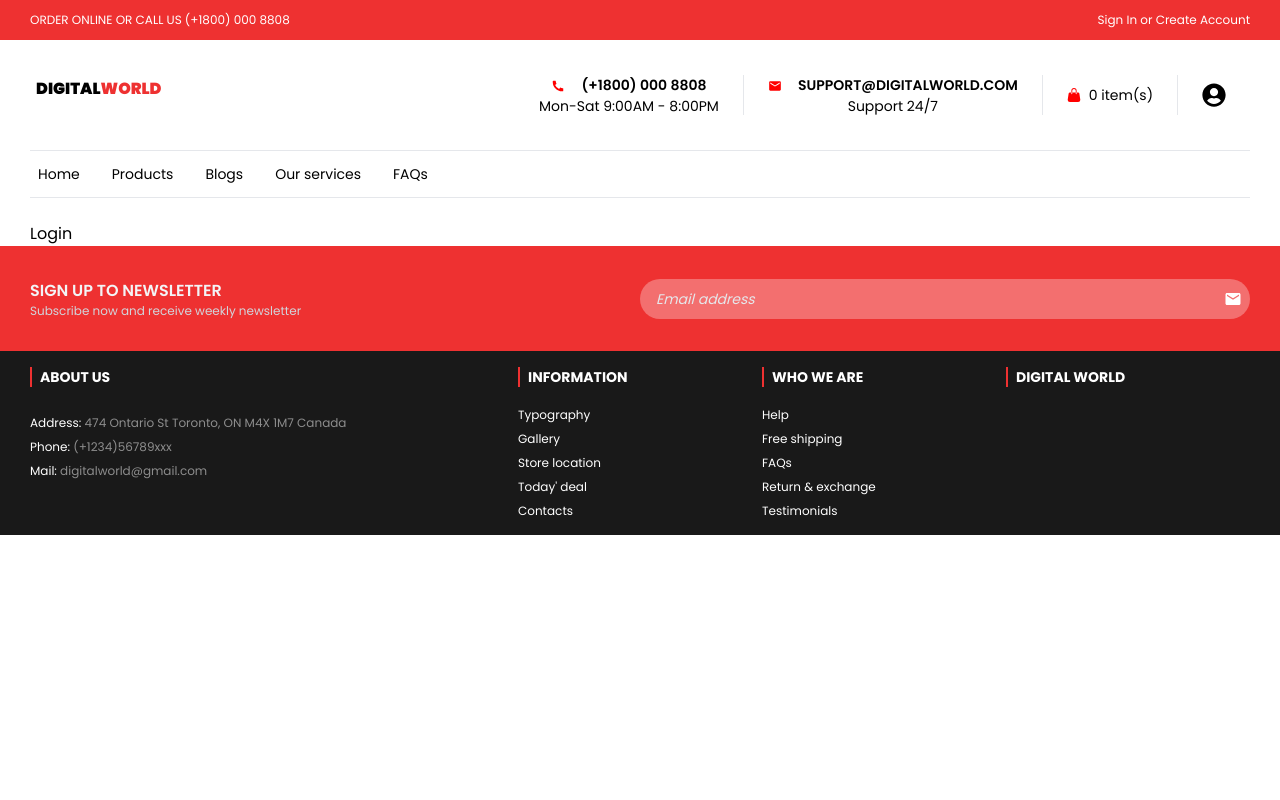
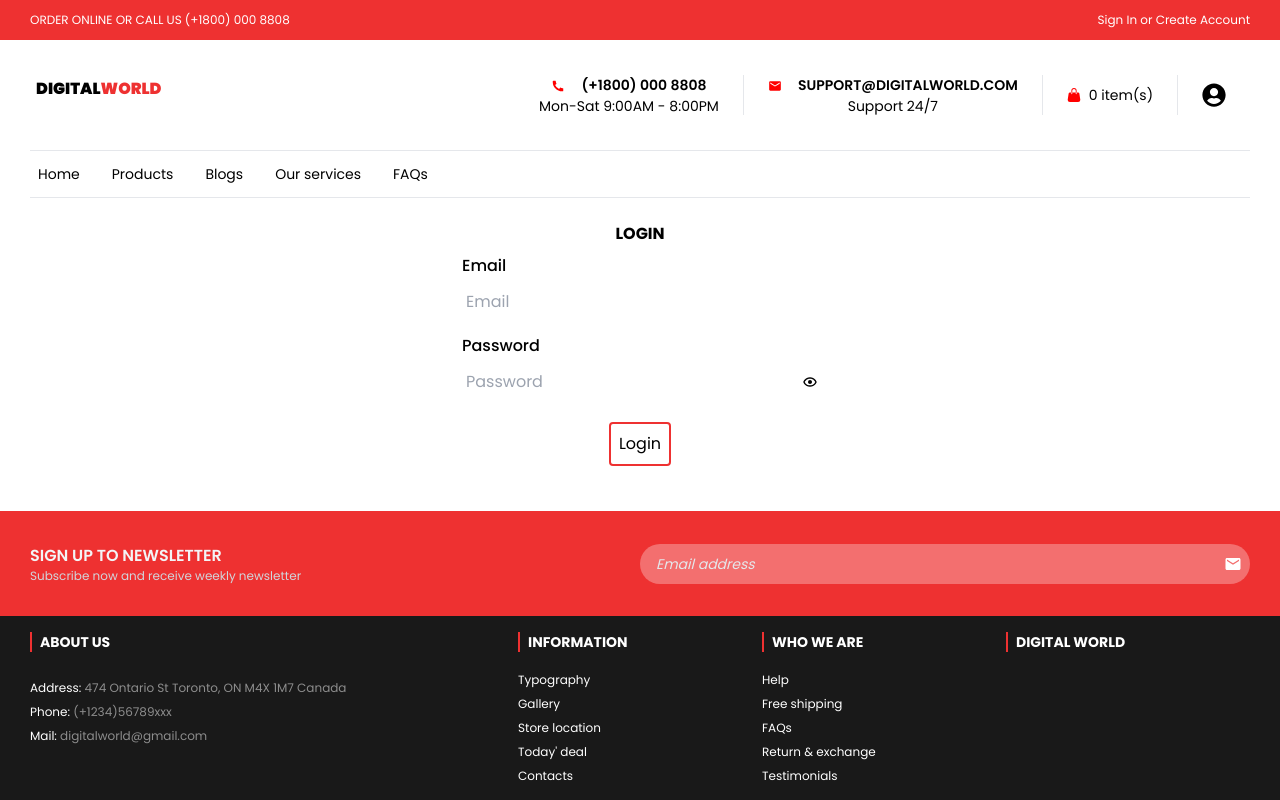
Before and after one commit to huy232/e-commercial-stack, a Next.js app in the folder client/: page /login in a window 1280 px wide. Built offline with nearby package versions, Linux system fonts and the light colour scheme; no server answers.

Commit message:
Add a login form using useForm

```diff
--- a/client/app/(public)/login/page.tsx
+++ b/client/app/(public)/login/page.tsx
@@ -1,3 +1,9 @@
+import { LoginForm } from "@/app/components"
+
 export default function Home() {
-	return <main>Login</main>
+	return (
+		<section className="flex items-center justify-center h-full">
+			<LoginForm />
+		</section>
+	)
 }
--- /dev/null
+++ b/client/app/components/LoginForm/index.tsx
@@ -0,0 +1,84 @@
+"use client"
+
+import { useForm } from "react-hook-form"
+import { BiShow, BiHide } from "@/assets/icons"
+import { useState } from "react"
+
+const LoginForm = () => {
+	const {
+		register,
+		handleSubmit,
+		formState: { errors },
+	} = useForm()
+
+	const [passwordVisible, setPasswordVisible] = useState(false)
+
+	const togglePasswordVisibility = () => {
+		const passwordInput = document.getElementById(
+			"password"
+		) as HTMLInputElement
+
+		if (passwordInput) {
+			passwordInput.type = passwordVisible ? "password" : "text"
+			setPasswordVisible(!passwordVisible)
+		}
+	}
+
+	return (
+		<div>
+			<h2 className="text-center font-bold uppercase">Login</h2>
+			<form
+				className="flex flex-col justify-center items-center"
+				onSubmit={handleSubmit((data) => console.log(data))}
+			>
+				<div>
+					<div className="flex flex-col gap-2 py-2">
+						<label className="text-md font-medium">Email</label>
+						<input
+							className="rounded p-1"
+							{...register("email", { required: true, pattern: /^\S+@\S+$/i })}
+							placeholder="Email"
+						/>
+						{errors.email && (
+							<p className="text-main duration-300 ease-out">
+								Please enter a valid email address.
+							</p>
+						)}
+					</div>
+
+					<div className="flex flex-col gap-2 py-2">
+						<label className="text-md font-medium">Password</label>
+						<div className="flex items-center justify-center gap-4">
+							<input
+								className="rounded p-1"
+								id="password"
+								type={passwordVisible ? "text" : "password"}
+								{...register("password", { required: true })}
+								placeholder="Password"
+							/>
+							<button
+								className="duration-300 ease-in-out"
+								type="button"
+								onClick={togglePasswordVisibility}
+							>
+								{passwordVisible ? <BiHide /> : <BiShow />}
+							</button>
+						</div>
+						{errors.password && (
+							<p className="text-main duration-300 ease-out">
+								Password is required.
+							</p>
+						)}
+					</div>
+				</div>
+				<button
+					className="cursor-pointer border-2 border-main hover:bg-main duration-300 ease-linear rounded p-2 my-4"
+					type="submit"
+				>
+					Login
+				</button>
+			</form>
+		</div>
+	)
+}
+export default LoginForm
--- a/client/app/components/TopHeader/index.tsx
+++ b/client/app/components/TopHeader/index.tsx
@@ -6,7 +6,12 @@ const TopHeader = () => {
 		<div className="h-[40px] w-full bg-main flex items-center justify-center">
 			<div className="w-main flex items-center justify-between text-xs text-white">
 				<span>ORDER ONLINE OR CALL US (+1800) 000 8808</span>
-				<Link href={path.LOGIN}>Sign In or Create Account</Link>
+				<Link
+					className="hover:opacity-80 duration-200 ease-in-out"
+					href={path.LOGIN}
+				>
+					Sign In or Create Account
+				</Link>
 			</div>
 		</div>
 	)
--- a/client/app/components/index.ts
+++ b/client/app/components/index.ts
@@ -18,3 +18,4 @@ export { default as MailNotify } from "./MailNotify"
 export { default as TopHeader } from "./TopHeader"
 export { default as Footer } from "./Footer"
 export { default as FooterContent } from "./FooterContent"
+export { default as LoginForm } from "./LoginForm"
--- a/client/app/layout.tsx
+++ b/client/app/layout.tsx
@@ -18,7 +18,7 @@ export const metadata: Metadata = {
 }
 
 const bodyClassName = clsx(
-	"w-full flex flex-col items-center",
+	"w-full flex flex-col items-center min-h-screen",
 	poppins.className
 )
 
@@ -34,7 +34,7 @@ export default function RootLayout({
 					<TopHeader />
 					<Header />
 					<Navbar />
-					<div className="w-main">{children}</div>
+					<div className="w-main flex-grow">{children}</div>
 					<Footer />
 				</body>
 			</html>
--- a/client/assets/icons/index.ts
+++ b/client/assets/icons/index.ts
@@ -10,3 +10,5 @@ export {
 	AiOutlineMenu,
 } from "react-icons/ai"
 export { IoMenu } from "react-icons/io5"
+export { PiPasswordFill } from "react-icons/pi"
+export { BiShow, BiHide } from "react-icons/bi"
--- a/client/package.json
+++ b/client/package.json
@@ -16,6 +16,7 @@
     "next": "14.0.4",
     "react": "^18",
     "react-dom": "^18",
+    "react-hook-form": "^7.49.2",
     "react-icons": "^4.12.0",
     "react-redux": "^9.0.4",
     "react-slick": "^0.29.0",
```
Also changed, not shown: 1 other file (tests, documents, lock files or other folders).
